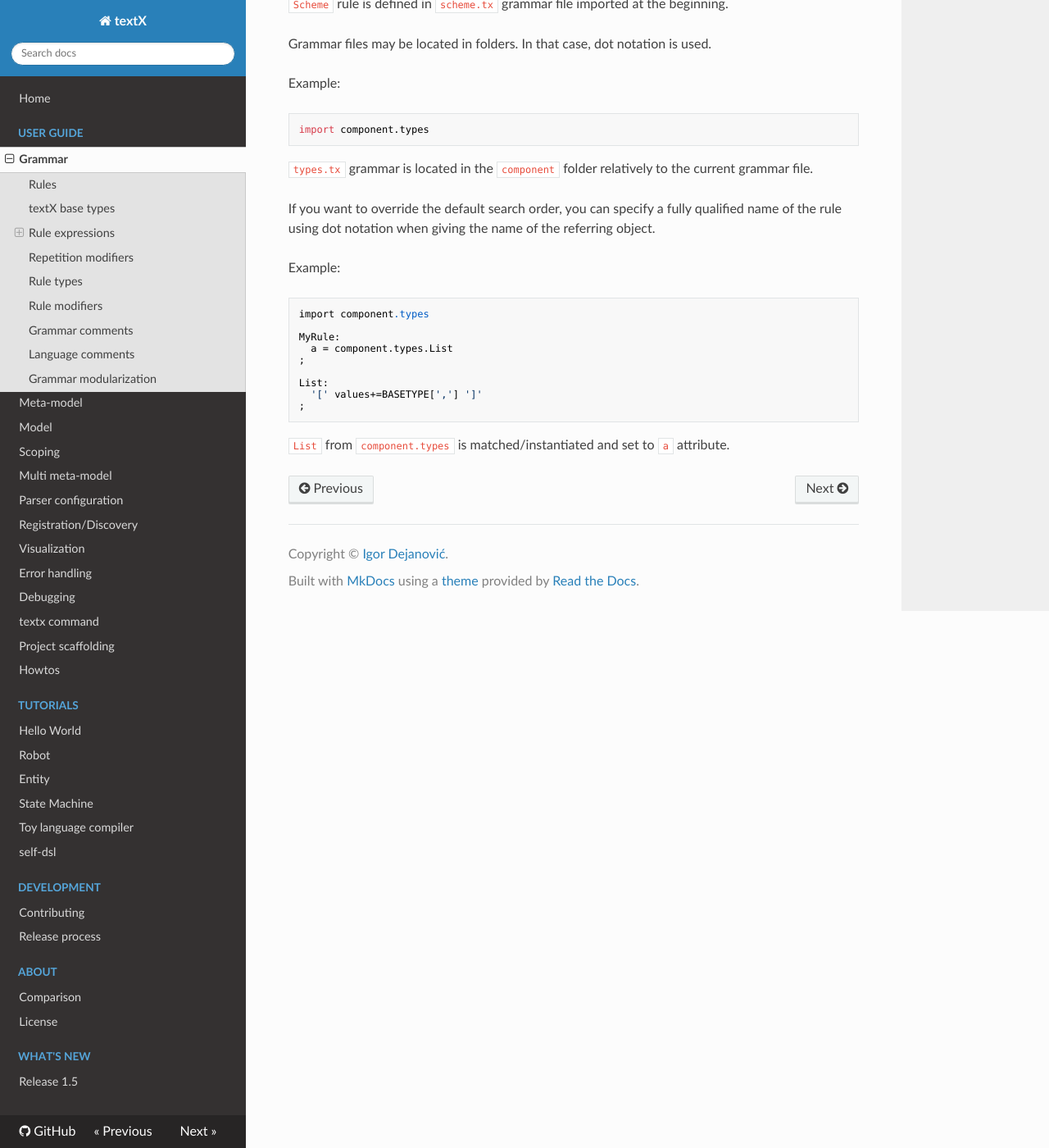
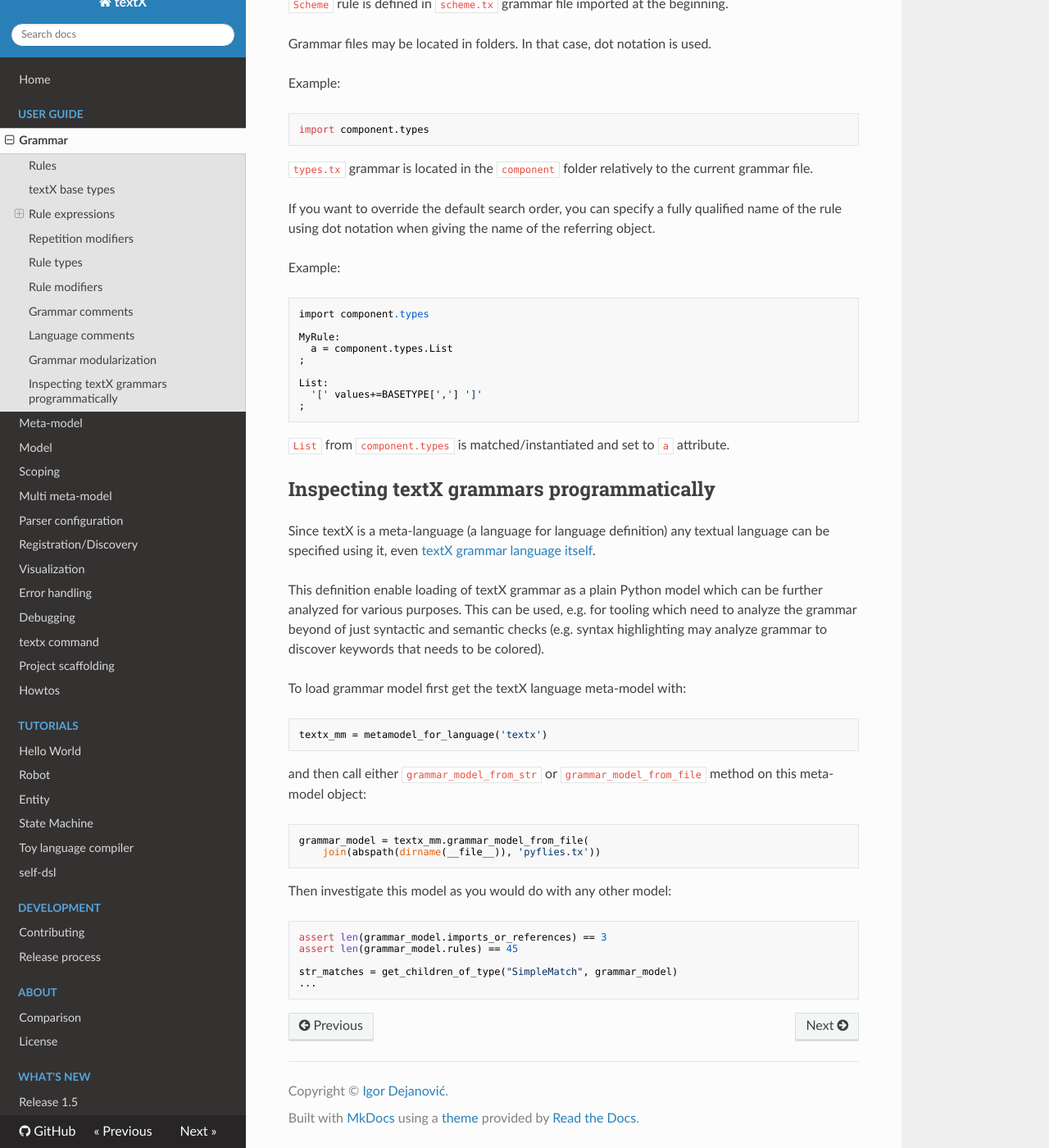
Before and after one commit to textX/textX, an MkDocs documentation site: the page built from docs/grammar.md, in a window 1280 px wide and 1400 px high, scrolled down 20285 px. Shown: the whole window at 82% size. Built offline with MkDocs 1.6.1, drawn with Linux system fonts in a browser that asks for light colours; nearby versions of some CDN libraries; comment, search, counter and statistics services are not loaded.

Commit message:
Add documentation for `grammar_model_from_str/file`

````diff
--- a/docs/grammar.md
+++ b/docs/grammar.md
@@ -950,3 +950,40 @@
     ;
 
 `List` from `component.types` is matched/instantiated and set to `a` attribute.
+
+
+## Inspecting textX grammars programmatically
+
+Since textX is a meta-language (a language for language definition) any textual
+language can be specified using it, even [textX grammar language
+itself](https://github.com/textX/textX/blob/master/textx/textx.tx).
+
+This definition enable loading of textX grammar as a plain Python model which
+can be further analyzed for various purposes. This can be used, e.g. for tooling
+which need to analyze the grammar beyond of just syntactic and semantic checks
+(e.g. syntax highlighting may analyze grammar to discover keywords that needs to
+be colored).
+
+To load grammar model first get the textX language meta-model with:
+
+```python
+textx_mm = metamodel_for_language('textx')
+```
+
+and then call either `grammar_model_from_str` or `grammar_model_from_file`
+method on this meta-model object:
+
+```
+grammar_model = textx_mm.grammar_model_from_file(
+    join(abspath(dirname(__file__)), 'pyflies.tx'))
+```
+
+Then investigate this model as you would do with any other model:
+
+```
+assert len(grammar_model.imports_or_references) == 3
+assert len(grammar_model.rules) == 45
+
+str_matches = get_children_of_type("SimpleMatch", grammar_model)
+...
+```
````
